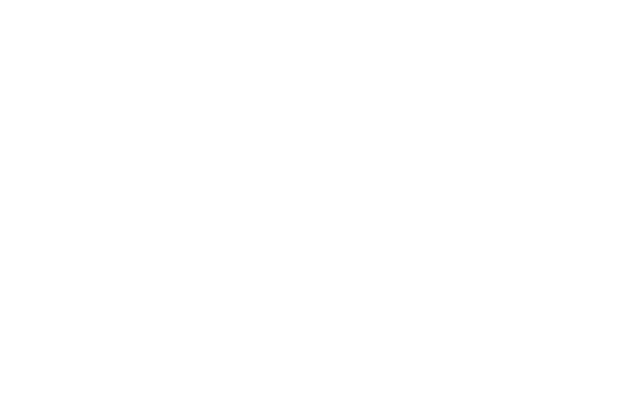
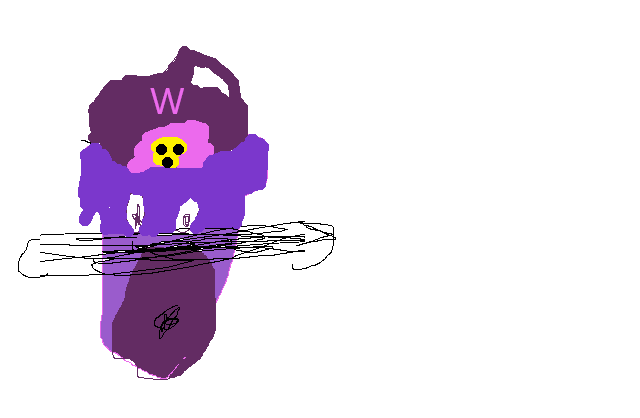
Before and after one commit to Kabirisdoingsomthing/goofy-aa-yumm-wege-somthing, a plain HTML site: page index.html in a window 1280 px wide. Shown: the whole page, without its empty margins (0-640 px from the left). Drawn offline with Linux system fonts and the light colour scheme.

Commit message:
Fix image source in index.html

```diff
--- a/index.html
+++ b/index.html
@@ -1,4 +1,4 @@
 
 <html>
-<img src="";/>
+<img src="winga but worse.png";/>
 </html>
```
